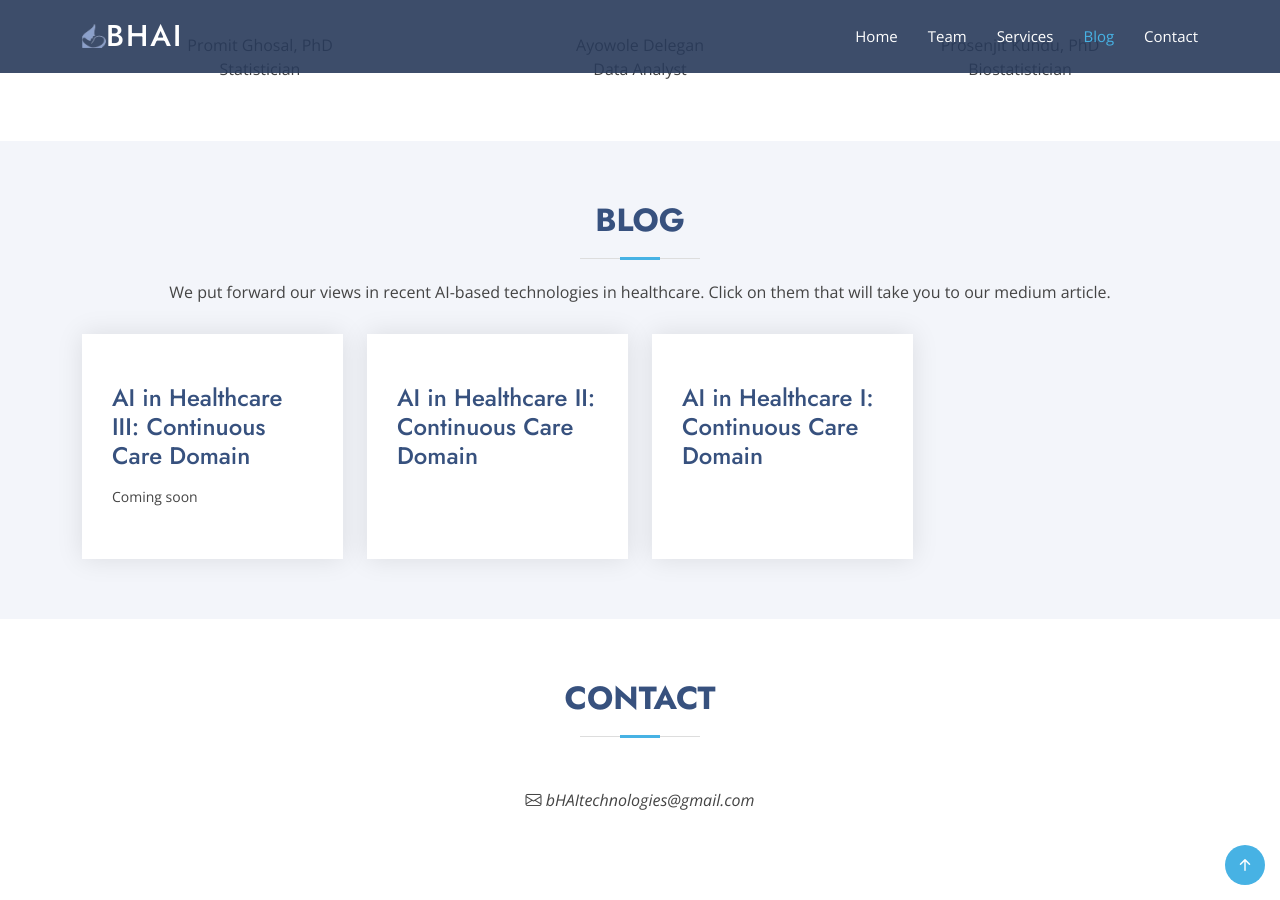
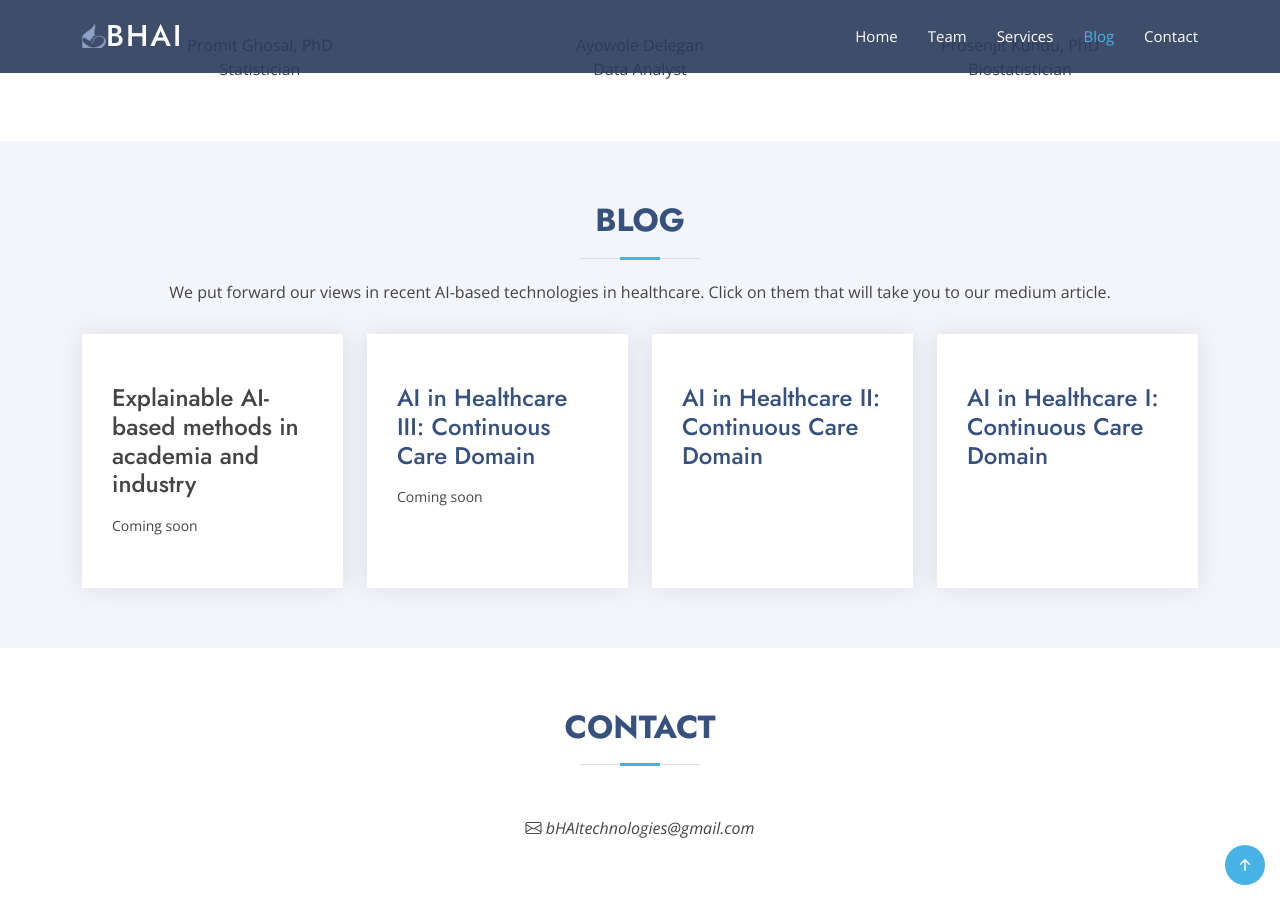
Before and after one commit to betterhealthusingAI/betterhealthusingAI.github.io, a Jekyll site: the page built from index.html, in a window 1280 px wide and 900 px high, scrolled down 855 px. Built offline with Jekyll 4.4.1, drawn with Linux system fonts in a browser that asks for light colours.

Commit message:
updated blog

```diff
--- a/_layouts/design_one.html
+++ b/_layouts/design_one.html
@@ -110,7 +110,14 @@
         </div>
 
         <div class="row">
-          <div class="col-xl-3 col-md-3 d-flex align-items-stretch" data-aos="zoom-in" data-aos-delay="100">
+          <div class="col-xl-3 col-md-4 d-flex align-items-stretch" data-aos="zoom-in" data-aos-delay="100">
+            <div class="icon-box">
+              <!-- <div class="icon"><i class="bx bx-file"></i></div> -->
+              <h4>Explainable AI-based methods in academia and industry</h4>
+              <p>Coming soon</p>
+            </div>
+          </div>
+          <div class="col-xl-3 col-md-4 d-flex align-items-stretch" data-aos="zoom-in" data-aos-delay="100">
             <div class="icon-box">
               <!-- <div class="icon"><i class="bx bx-file"></i></div> -->
               <h4><a href="">AI in Healthcare III: Continuous Care Domain</a></h4>
@@ -118,7 +125,7 @@
             </div>
           </div>
 
-          <div class="col-xl-3 col-md-3 d-flex align-items-stretch mt-3 mt-md-0" data-aos="zoom-in" data-aos-delay="200">
+          <div class="col-xl-3 col-md-4 d-flex align-items-stretch mt-4 mt-md-0" data-aos="zoom-in" data-aos-delay="200">
             <div class="icon-box">
               <!-- <div class="icon"><i class="bx bx-file"></i></div> -->
               <h4><a href="">AI in Healthcare II: Continuous Care Domain</a></h4>
@@ -126,7 +133,7 @@
             </div>
           </div>
 
-          <div class="col-xl-3 col-md-3 d-flex align-items-stretch mt-3 mt-xl-0" data-aos="zoom-in" data-aos-delay="300">
+          <div class="col-xl-3 col-md-4 d-flex align-items-stretch mt-4 mt-xl-0" data-aos="zoom-in" data-aos-delay="300">
             <div class="icon-box">
               <!-- <div class="icon"><i class="bx bx-tachometer"></i></div> -->
               <h4><a href="">AI in Healthcare I: Continuous Care Domain</a></h4>
```
